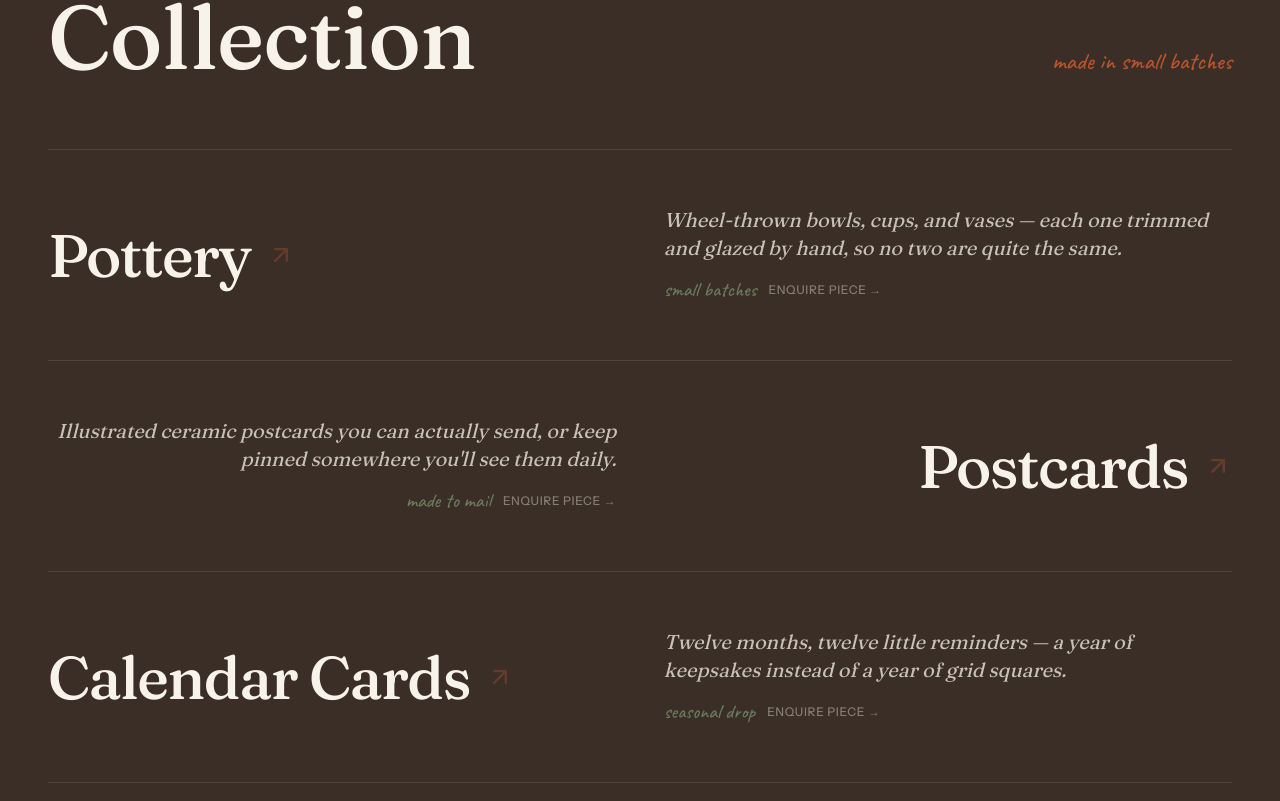
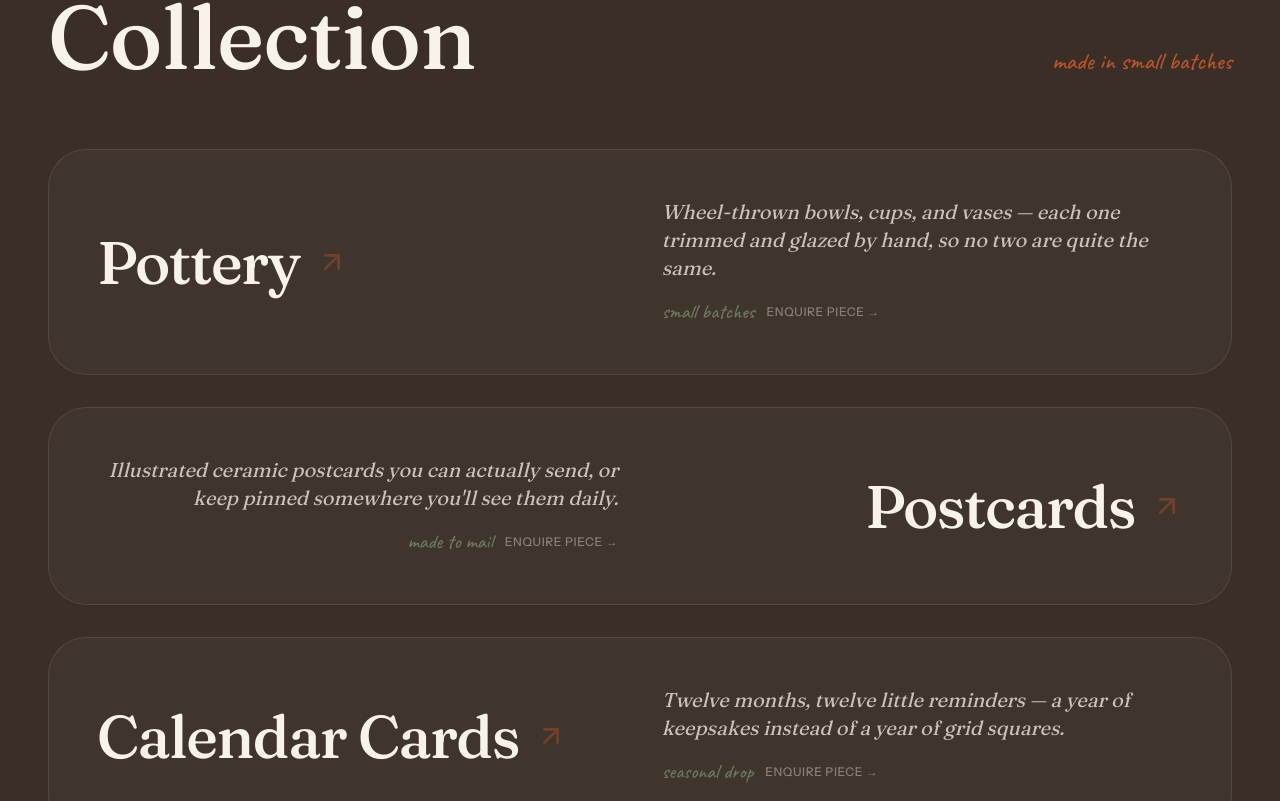
Before and after one commit to thenameisanzu/Tintinkss, a Next.js app: page / in a window 1280 px wide. Shown: the part 2264-3065 px from the top of the page. Built offline with nearby package versions, Linux system fonts and the light colour scheme.

Commit message:
feat: restore interactive card style in collections and remove divider lines

```diff
--- a/components/sections/Collection.tsx
+++ b/components/sections/Collection.tsx
@@ -14,7 +14,7 @@ const categoryMap: Record<string, string> = {
   "Custom Collectibles": "Custom Story Piece",
 };
 
-function CollectionRow({
+function CollectionCard({
   item,
   index,
 }: {
@@ -26,8 +26,8 @@ function CollectionRow({
   const [hovered, setHovered] = useState(false);
   const rx = useMotionValue(0);
   const ry = useMotionValue(0);
-  const srx = useSpring(rx, { stiffness: 200, damping: 20 });
-  const sry = useSpring(ry, { stiffness: 200, damping: 20 });
+  const srx = useSpring(rx, { stiffness: 220, damping: 20 });
+  const sry = useSpring(ry, { stiffness: 220, damping: 20 });
 
   const handleMove = (e: React.MouseEvent) => {
     const el = ref.current;
@@ -35,8 +35,8 @@ function CollectionRow({
     const rect = el.getBoundingClientRect();
     const px = (e.clientX - rect.left) / rect.width - 0.5;
     const py = (e.clientY - rect.top) / rect.height - 0.5;
-    ry.set(px * 4);
-    rx.set(-py * 4);
+    ry.set(px * 5);
+    rx.set(-py * 5);
   };
 
   const handleLeave = () => {
@@ -57,35 +57,38 @@ function CollectionRow({
       onMouseMove={handleMove}
       onMouseEnter={() => setHovered(true)}
       onMouseLeave={handleLeave}
-      initial={{ opacity: 0, y: 25 }}
+      initial={{ opacity: 0, y: 30 }}
       whileInView={{ opacity: 1, y: 0 }}
       viewport={{ once: true, margin: "-10%" }}
       transition={{ duration: 0.7, ease: [0.16, 1, 0.3, 1], delay: index * 0.08 }}
-      style={{ rotateX: srx, rotateY: sry, transformStyle: "preserve-3d", transformPerspective: 800 }}
-      className={`group border-b border-porcelain/10 py-8 sm:py-10 md:py-14 flex flex-col md:flex-row items-start md:items-center justify-between gap-5 sm:gap-6 md:gap-10 lg:gap-14 relative cursor-pointer transition-colors duration-300 hover:border-rust/30 w-full overflow-hidden ${
+      style={{ rotateX: srx, rotateY: sry, transformStyle: "preserve-3d", transformPerspective: 900 }}
+      className={`group relative p-7 sm:p-9 md:p-12 rounded-[2rem] sm:rounded-[2.4rem] bg-porcelain/[0.035] hover:bg-rust/[0.14] border border-porcelain/10 hover:border-rust/40 flex flex-col md:flex-row items-start md:items-center justify-between gap-6 sm:gap-8 md:gap-12 cursor-pointer transition-all duration-400 shadow-sm hover:shadow-2xl overflow-hidden ${
         index % 2 === 1 ? "md:flex-row-reverse md:text-right" : ""
       }`}
     >
+      {/* Subtle Ambient Card Glow on Hover */}
+      <div className="absolute inset-0 bg-gradient-to-r from-rust/10 via-transparent to-rust/10 opacity-0 group-hover:opacity-100 transition-opacity duration-500 pointer-events-none" />
+
       {/* Title & Arrow */}
-      <div className={`flex items-center gap-3 sm:gap-4 shrink-0 max-w-full md:max-w-[48%] ${index % 2 === 1 ? "md:justify-end" : ""}`}>
-        <h3 className="font-display font-medium text-3xl sm:text-4xl md:text-4xl lg:text-5xl xl:text-6xl text-porcelain group-hover:text-rust-light transition-colors duration-300 tracking-tight break-words">
+      <div className={`relative z-10 flex items-center gap-3.5 sm:gap-4 shrink-0 max-w-full md:max-w-[48%] ${index % 2 === 1 ? "md:justify-end" : ""}`}>
+        <h3 className="font-display font-medium text-3xl sm:text-4xl md:text-4xl lg:text-5xl xl:text-6xl text-porcelain group-hover:text-rust transition-colors duration-300 tracking-tight break-words">
           {item.title}
         </h3>
         <motion.div
           animate={{
             x: hovered ? 4 : 0,
             y: hovered ? -4 : 0,
-            opacity: hovered ? 1 : 0.35,
+            opacity: hovered ? 1 : 0.4,
           }}
           transition={{ duration: 0.25 }}
           className="text-rust shrink-0"
         >
-          <ArrowUpRight size={24} className="md:w-7 md:h-7" />
+          <ArrowUpRight size={26} className="md:w-8 md:h-8" />
         </motion.div>
       </div>
 
       {/* Description & Action */}
-      <div className={`flex flex-col gap-2.5 sm:gap-3 max-w-full md:max-w-[48%] ${index % 2 === 1 ? "md:items-end" : ""}`}>
+      <div className={`relative z-10 flex flex-col gap-3 sm:gap-3.5 max-w-full md:max-w-[48%] ${index % 2 === 1 ? "md:items-end" : ""}`}>
         <p className="font-display italic font-normal text-base sm:text-lg md:text-lg lg:text-xl text-porcelain/75 group-hover:text-porcelain/90 leading-relaxed transition-colors duration-300">
           {item.description}
         </p>
@@ -93,7 +96,7 @@ function CollectionRow({
           <span className="font-script text-lg sm:text-xl text-sage">
             {item.note}
           </span>
-          <span className="text-[11px] sm:text-xs font-medium tracking-wider uppercase text-porcelain/40 group-hover:text-rust transition-colors underline-offset-4 group-hover:underline">
+          <span className="text-xs font-medium tracking-wider uppercase text-porcelain/40 group-hover:text-rust transition-colors underline-offset-4 group-hover:underline">
             enquire piece &rarr;
           </span>
         </div>
@@ -122,9 +125,10 @@ export default function Collection() {
         </motion.span>
       </div>
 
-      <div className="flex flex-col border-t border-porcelain/10">
+      {/* Cards List with Zero Divider Lines */}
+      <div className="flex flex-col gap-5 sm:gap-6 md:gap-8">
         {collection.map((item, i) => (
-          <CollectionRow key={item.title} item={item} index={i} />
+          <CollectionCard key={item.title} item={item} index={i} />
         ))}
       </div>
     </section>
```
